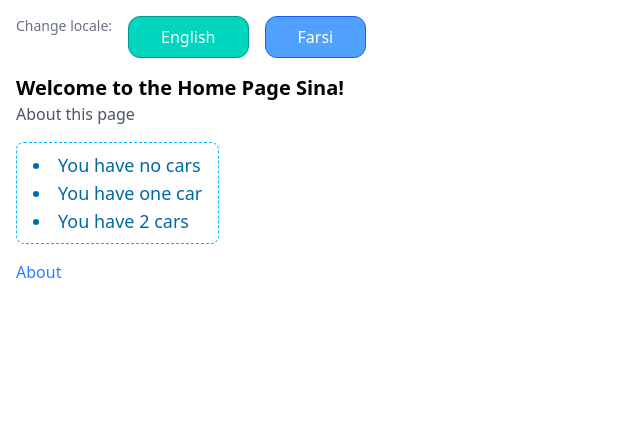
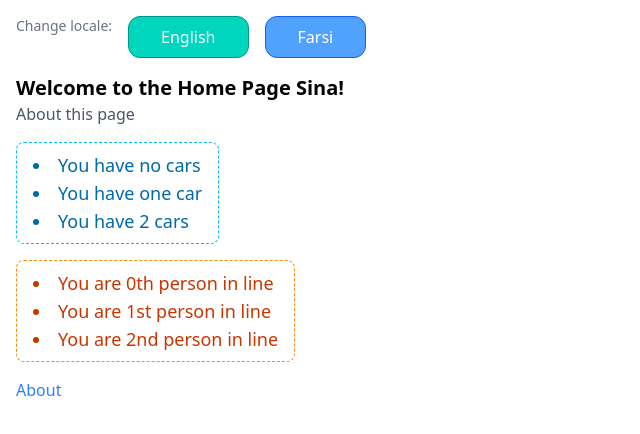
Before and after one commit to sinaRh99/next-intl-test-app, a Next.js app: page /en in a window 1280 px wide. Shown: the top 434 px of the page, without its empty margins (0-640 px from the left). Built offline with nearby package versions, Linux system fonts and the light colour scheme.

Commit message:
chore(i18n): test ordinal rules

```diff
--- a/messages/en.json
+++ b/messages/en.json
@@ -3,7 +3,8 @@
     "title": "Welcome to the Home Page {name}!",
     "description": "About this page",
     "urlTitle": "Home",
-    "carCount": "You have {count, plural, =0 {no cars} one {one car} other {# cars}}"
+    "carCount": "You have {count, plural, =0 {no cars} one {one car} other {# cars}}",
+    "personOrder": "You are {order, selectordinal, one {#st} two {#nd} few {#rd} other {#th}} person in line"
   },
   "AboutPage": {
     "title": "About Us",
--- a/messages/fa.json
+++ b/messages/fa.json
@@ -3,7 +3,8 @@
     "title": "{name} عزیز، به صفحه اصلی خوش آمدی!",
     "description": "درباره این صفحه",
     "urlTitle": "خانه",
-    "carCount": "شما {count, plural, =0 {هیچ ماشینی ندارید} other {# ماشین دارید}}"
+    "carCount": "شما {count, plural, =0 {هیچ ماشینی ندارید} other {# ماشین دارید}}",
+    "personOrder": " شما نفر{order, selectordinal, other {#ام}}  در صف انتظار هستید"
   },
   "AboutPage": {
     "title": "درباره ما",
--- a/package.json
+++ b/package.json
@@ -11,6 +11,7 @@
   "dependencies": {
     "next": "15.3.2",
     "next-intl": "^4.1.0",
+    "nextjs-toploader": "^3.8.16",
     "react": "^19.0.0",
     "react-dom": "^19.0.0"
   },
--- a/src/app/[locale]/layout.tsx
+++ b/src/app/[locale]/layout.tsx
@@ -6,6 +6,7 @@ import "../globals.css";
 import { notFound } from "next/navigation";
 import { setRequestLocale } from "next-intl/server";
 import { ChangeLocale } from "../components";
+import NextTopLoader from "nextjs-toploader";
 
 const geistSans = Geist({
   variable: "--font-geist-sans",
@@ -49,6 +50,7 @@ export default async function RootLayout({
         className={`${geistSans.variable} ${geistMono.variable} antialiased p-4`}
       >
         <NextIntlClientProvider>
+          <NextTopLoader />
           <ChangeLocale />
           {children}
         </NextIntlClientProvider>
--- a/src/app/[locale]/page.tsx
+++ b/src/app/[locale]/page.tsx
@@ -37,6 +37,11 @@ export default function Home({
         <li>{t("carCount", { count: 1 })}</li>
         <li>{t("carCount", { count: 2 })}</li>
       </ul>
+      <ul className="my-4 border border-orange-400 border-dashed w-fit list-disc list-inside py-2 px-4 rounded-lg font-medium text-lg text-orange-700">
+        <li>{t("personOrder", { order: 0 })}</li>
+        <li>{t("personOrder", { order: 1 })}</li>
+        <li>{t("personOrder", { order: 2 })}</li>
+      </ul>
       <Link className="mt-4 text-blue-500 hover:text-blue-600" href="/about">
         {aboutPageT("urlTitle")}
       </Link>
```
Also changed, not shown: 1 other file (tests, documents, lock files or other folders).
